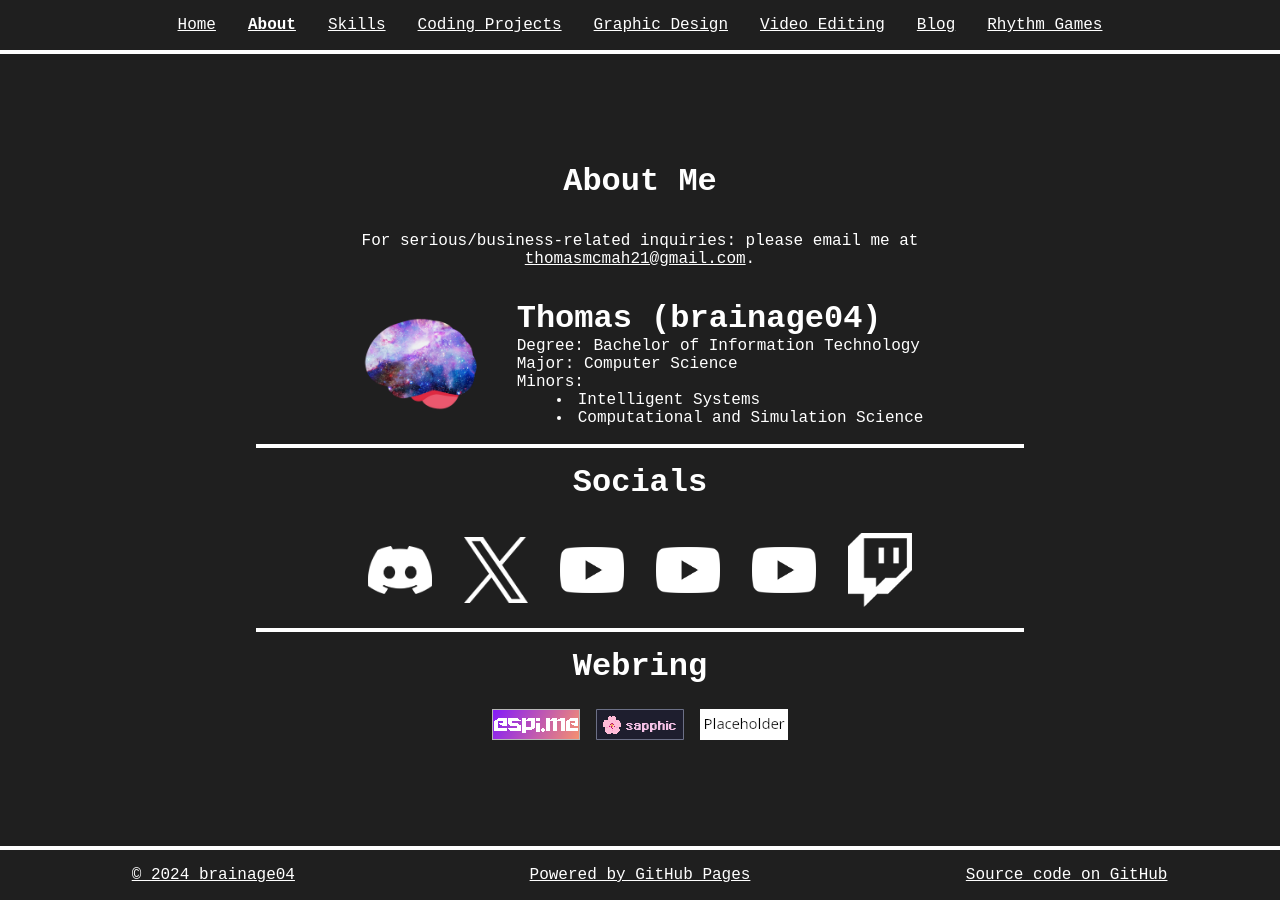
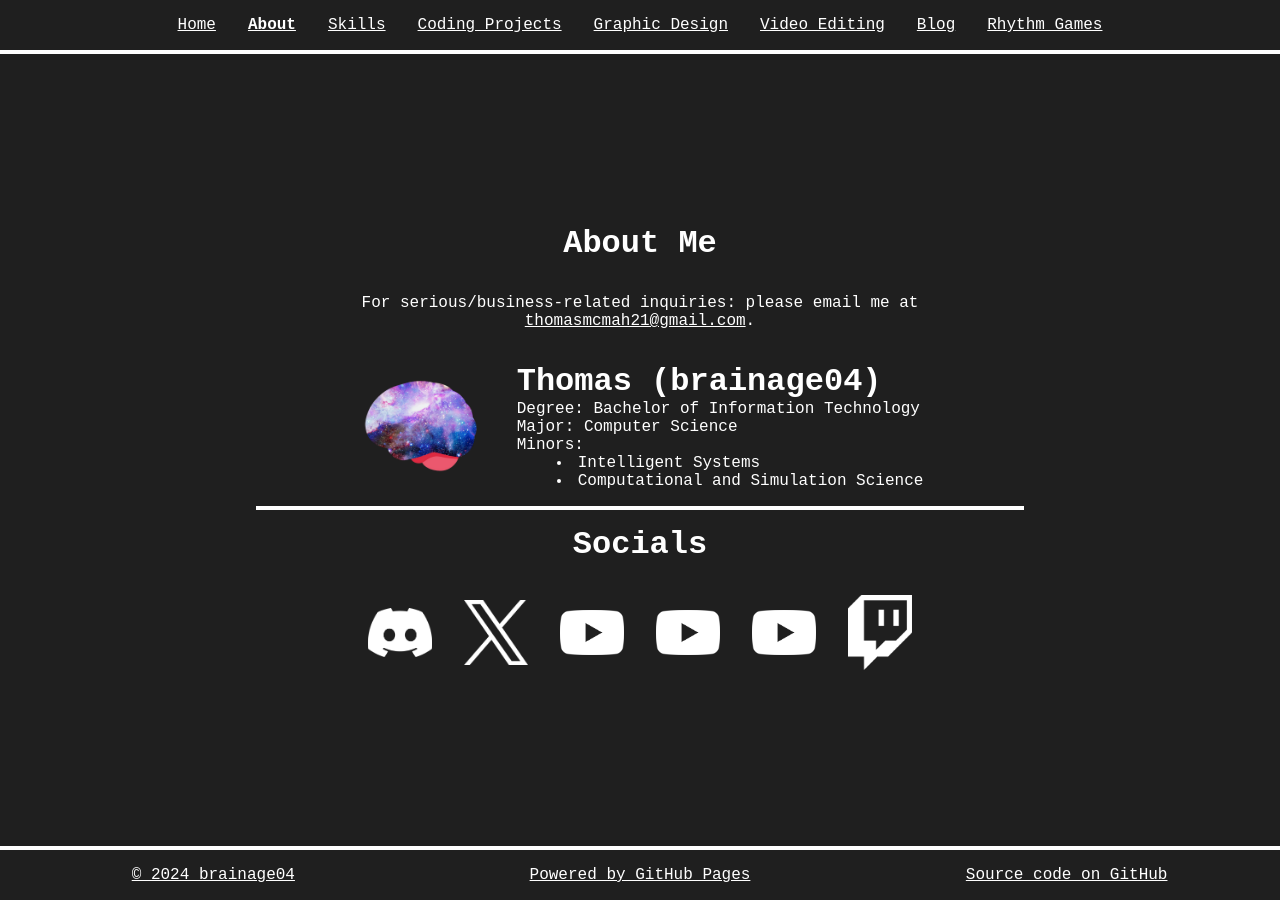
Before and after one commit to brainage04/brainage04.github.io, a Jekyll site: the page built from assets/pages/about.html, in a window 1280 px wide. Built offline with Jekyll 4.4.1, drawn with Linux system fonts in a browser that asks for light colours.

Commit message:
removed webring

```diff
--- a/assets/pages/about.html
+++ b/assets/pages/about.html
@@ -45,24 +45,3 @@ permalink: /about/
         </a>
     {% endfor %}
 </div>
-
-<h1>Webring</h1>
-<div id="webring">
-    {% for item in site.data.webring %}
-        <a
-            href="{{ item.link }}"
-            title="{{ item.name }}"
-            class="webring-image"
-            target="_blank"
-            rel="noreferrer"
-        >
-        <img
-            src="/assets/images/webring/{{ item.file }}"
-            alt="{{ item.name }}"
-            title="{{ item.name }}"
-            width="88px"
-            height="31px"
-        />
-        </a>
-    {% endfor %}
-</div>
--- a/assets/stylesheets/index.css
+++ b/assets/stylesheets/index.css
@@ -58,18 +58,11 @@ body nav a:hover, body nav p:hover, body footer a:hover, body footer p:hover {
   text-align: left;
 }
 
-#socials {
-  border-bottom: 4px solid white;
-}
 #socials * {
   margin: 0.5rem;
 }
 
-#webring * {
-  margin: 0.25rem;
-}
-
-#profile, #socials, #webring {
+#profile, #socials {
   display: flex;
   align-items: center;
   justify-content: center;
@@ -110,11 +103,6 @@ body nav a:hover, body nav p:hover, body footer a:hover, body footer p:hover {
   margin: 0;
 }
 
-.webring-image {
-  image-rendering: pixelated;
-  text-decoration: none;
-}
-
 a, p {
   color: white;
 }
```
Also changed, not shown: assets/stylesheets/index.sass (+1 -11 lines), 1 other file.
